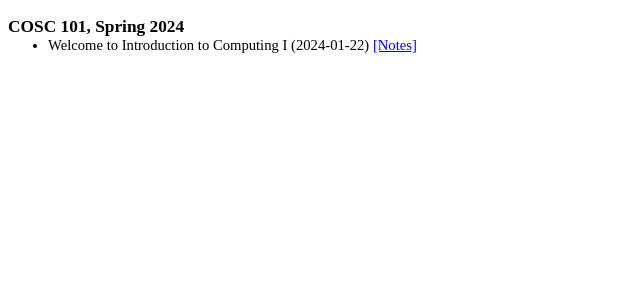
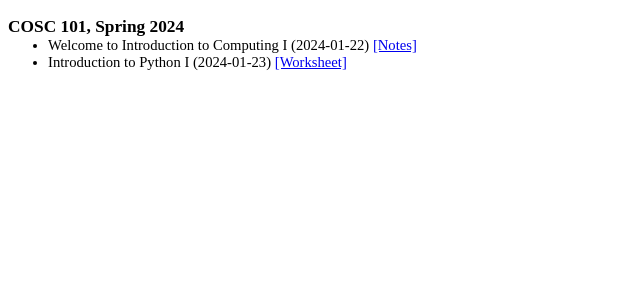
Before and after one commit to georgianahaldeman/cosc101, a Jekyll site: the page built from docs/notes/index.md, in a window 1280 px wide. Shown: the top 300 px of the page, without its empty margins (0-640 px from the left). Built offline with Jekyll 4.4.1, drawn with Linux system fonts in a browser that asks for light colours; our own code applies the rules of GitHub Pages for plain Markdown files.

Commit message:
1_23 worksheet

```diff
--- a/docs/notes/index.md
+++ b/docs/notes/index.md
@@ -2,7 +2,7 @@
 
 - Welcome to Introduction to Computing I (2024-01-22) [[Notes]](./files/1_22.pdf)
 
-<!-- - Introduction to Python I (2024-01-23) [[Worksheet]](./files/1_23.pdf) -->
+- Introduction to Python I (2024-01-23) [[Worksheet]](./files/1_23.pdf)
 
 <!-- - Welcome to Introduction to Computing I (2023-08-24) [[Worksheet]](./notes/8_24.pdf) [[Notes]](./answers/8_24_answers.pdf)
 
```
